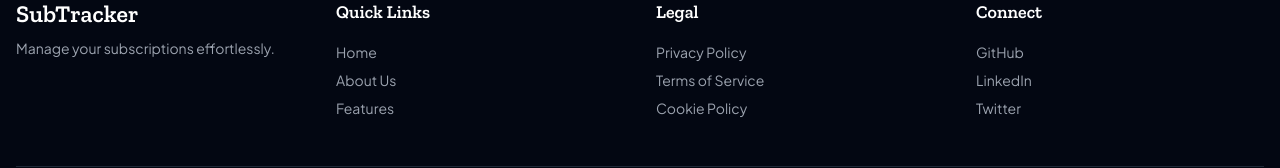
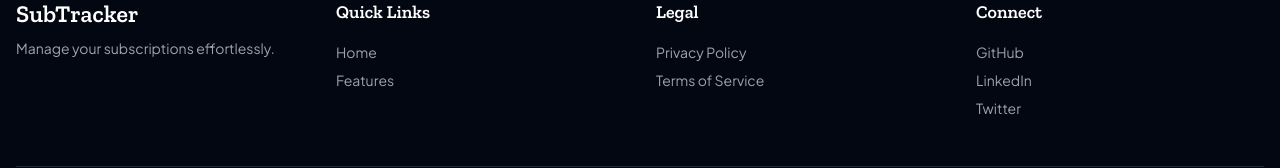
Before and after one commit to Abhijeet03s/SubTracker, a Next.js app: page /privacy-policy in a window 1280 px wide. Shown: the part 4610-4778 px from the top of the page. Built offline with nearby package versions, Linux system fonts and the light colour scheme; no server answers.

Commit message:
del: some unused packages and footer links

```diff
--- a/app/privacy-policy/page.tsx
+++ b/app/(marketing)/privacy-policy/page.tsx
@@ -1,4 +1,4 @@
-import { plusJakartaSans, zillaSlab } from '../fonts/fonts';
+import { plusJakartaSans, zillaSlab } from '../../fonts/fonts';
 
 export default function PrivacyPolicy() {
    return (
--- a/app/terms-of-service/page.tsx
+++ b/app/(marketing)/terms-of-service/page.tsx
@@ -1,4 +1,4 @@
-import { plusJakartaSans, zillaSlab } from '../fonts/fonts';
+import { plusJakartaSans, zillaSlab } from '../../fonts/fonts';
 import Link from 'next/link';
 
 export default function TermsOfService() {
--- a/app/components/Footer.tsx
+++ b/app/components/Footer.tsx
@@ -16,7 +16,6 @@ export default function Footer() {
                   <h4 className={`${zillaSlab.className} text-lg font-semibold mb-4`}>Quick Links</h4>
                   <ul className={`${plusJakartaSans.className} text-sm space-y-2`}>
                      <li><Link href="/" className="text-gray-400 hover:text-white transition-colors">Home</Link></li>
-                     <li><Link href="/about" className="text-gray-400 hover:text-white transition-colors">About Us</Link></li>
                      <li><Link href="/features" className="text-gray-400 hover:text-white transition-colors">Features</Link></li>
                   </ul>
                </div>
@@ -25,7 +24,6 @@ export default function Footer() {
                   <ul className={`${plusJakartaSans.className} text-sm space-y-2`}>
                      <li><Link href="/privacy-policy" className="text-gray-400 hover:text-white transition-colors">Privacy Policy</Link></li>
                      <li><Link href="/terms-of-service" className="text-gray-400 hover:text-white transition-colors">Terms of Service</Link></li>
-                     <li><Link href="/cookie-policy" className="text-gray-400 hover:text-white transition-colors">Cookie Policy</Link></li>
                   </ul>
                </div>
                <div>
--- a/app/layout.tsx
+++ b/app/layout.tsx
@@ -1,6 +1,5 @@
 import './globals.css';
 import { Analytics } from "@vercel/analytics/react"
-import { SpeedInsights } from '@vercel/speed-insights/next';
 import type { Metadata } from 'next';
 import { ClerkProvider } from '@clerk/nextjs';
 import Header from './components/Header';
@@ -33,7 +32,6 @@ export default function RootLayout({
           <Footer />
           <Toaster position="top-center" />
           <Analytics />
-          <SpeedInsights />
         </ClerkProvider>
       </body>
     </html>
--- a/package.json
+++ b/package.json
@@ -17,7 +17,6 @@
     "@types/react-csv": "^1.1.10",
     "@types/react-datepicker": "^7.0.0",
     "@vercel/analytics": "^1.3.1",
-    "@vercel/speed-insights": "^1.0.12",
     "framer-motion": "^11.11.1",
     "google-auth-library": "^9.14.1",
     "googleapis": "^144.0.0",
```
Also changed, not shown: 1 other file (tests, documents, lock files or other folders).
